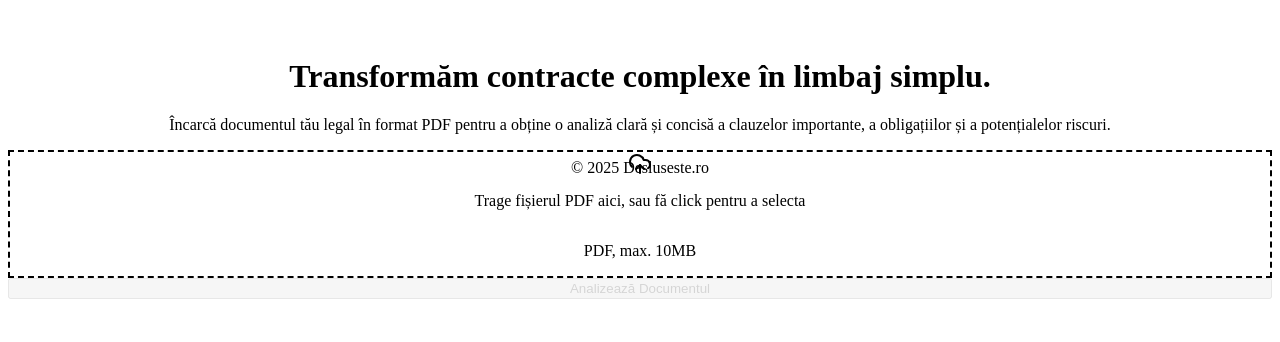
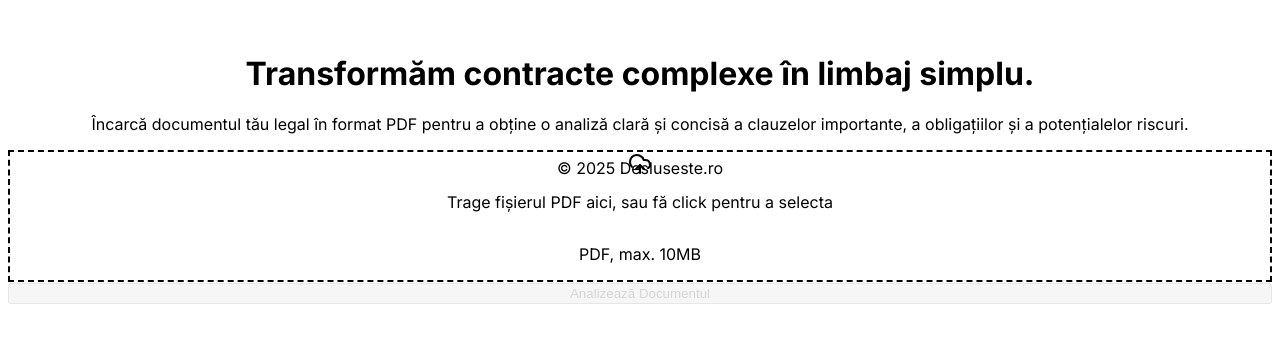
Before and after one commit to aylime31/desluseste.ro, a Next.js app in the folder desluseste-frontend/: page / in a window 1280 px wide. Shown: the part 240-582 px from the top of the page. Built offline with nearby package versions, Linux system fonts and the light colour scheme.

Commit message:
adaugare fisier tailwind

```diff
--- a/desluseste-frontend/app/layout.tsx
+++ b/desluseste-frontend/app/layout.tsx
@@ -1,15 +1,12 @@
 import type { Metadata } from "next";
-// --- CORECȚIE IMPORT FONT ---
-// Pachetul corect pentru fonturile Geist este 'geist/font'.
-// Va trebui să-l instalăm.
-import { GeistSans } from "geist/font/sans";
-import { GeistMono } from "geist/font/mono";
+import { Inter } from "next/font/google"; // Folosim Inter, fontul standard Next.js, pentru a elimina orice eroare de font
 import "./globals.css";
 
-// --- METADATE ACTUALIZATE ---
+const inter = Inter({ subsets: ["latin"] });
+
 export const metadata: Metadata = {
-  title: "Deslușește.ro | Analiză inteligentă pentru documente",
-  description: "Transformăm contracte complexe în limbaj simplu cu ajutorul inteligenței artificiale.",
+  title: "Deslușește.ro",
+  description: "Analiză inteligentă pentru documente",
 };
 
 export default function RootLayout({
@@ -18,17 +15,9 @@ export default function RootLayout({
   children: React.ReactNode;
 }>) {
   return (
-    // Am setat limba corectă
     <html lang="ro">
-      {/*
-        AICI SUNT MODIFICĂRILE CHEIE:
-        1. Am adăugat clasele 'bg-background' și 'text-foreground' pentru a seta tema dark.
-        2. Am adăugat clasa 'dark' pentru compatibilitate cu componentele Shadcn/UI.
-        3. Am folosit numele corecte ale variabilelor de font din importurile noi.
-      */}
-      <body
-        className={`${GeistSans.variable} ${GeistMono.variable} antialiased bg-background text-foreground dark`}
-      >
+      {/* Aplicăm un fundal negru și text alb direct cu clase Tailwind de bază */}
+      <body className={`${inter.className} bg-black text-white`}>
         {children}
       </body>
     </html>
--- /dev/null
+++ b/desluseste-frontend/tailwind.config.ts
@@ -0,0 +1,14 @@
+import type { Config } from 'tailwindcss'
+
+const config: Config = {
+  content: [
+    './pages/**/*.{js,ts,jsx,tsx,mdx}',
+    './components/**/*.{js,ts,jsx,tsx,mdx}',
+    './app/**/*.{js,ts,jsx,tsx,mdx}',
+  ],
+  theme: {
+    extend: {},
+  },
+  plugins: [],
+}
+export default config
```
